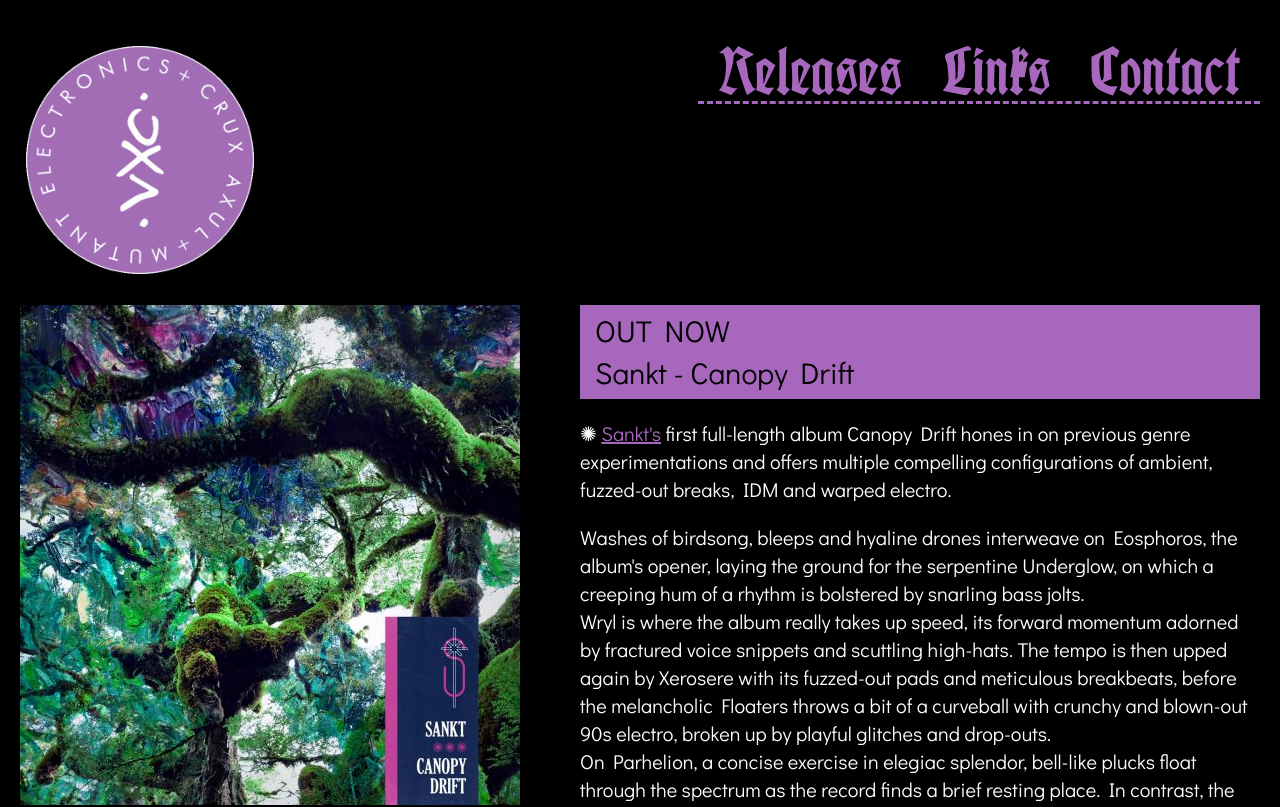
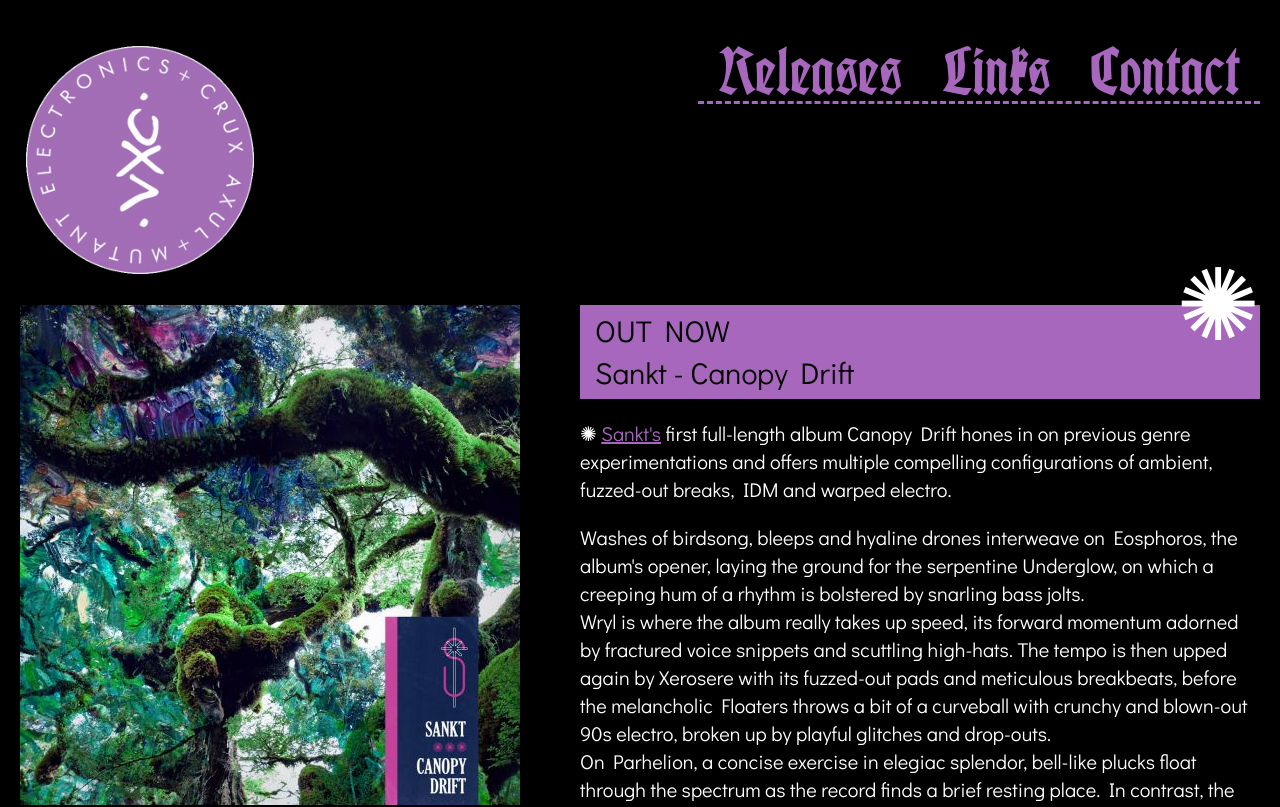
Before and after one commit to videothrone/crux-axul-vue, a Vue app: page / in a window 1280 px wide. Shown: the top 807 px of the page. Built offline with nearby package versions, Linux system fonts and the light colour scheme; some icons are missing.

Commit message:
♻️ Add asterisk element to Home view box

```diff
--- a/src/views/home/Home.scss
+++ b/src/views/home/Home.scss
@@ -21,19 +21,40 @@
   color: var(--black-color);
   display: block;
   font-size: var(--font-size-default);
-  font-weight: bold;
   padding: 0.5rem 1.5rem;
+  position: relative;
   transition: color 0.3s ease-out, background 0.3s ease-in;
+
+  &::before {
+    content: "✺";
+    color: var(--sec-color);
+    font-size: 6rem;
+    position: absolute;
+    right: 0;
+    top: -4.4rem;
+
+    @include mq.mq($from: xl) {
+      font-size: 10rem;
+      top: -7.4rem;
+    }
+  }
 
   @include mq.mq($from: m) {
     font-size: 3rem;
-    font-weight: normal;
   }
+
 }
 
-.content__home-out-now:hover {
-  background-color: var(--sec-color);
-  color: var(--black-color);
+a.content__home-out-now {
+  &:hover {
+    background-color: var(--sec-color);
+    color: var(--black-color);
+
+    &:before {
+      color: var(--main-color);
+      font-style: normal;
+    }
+  }
 }
 
 .content__home-out-now-text {
```
